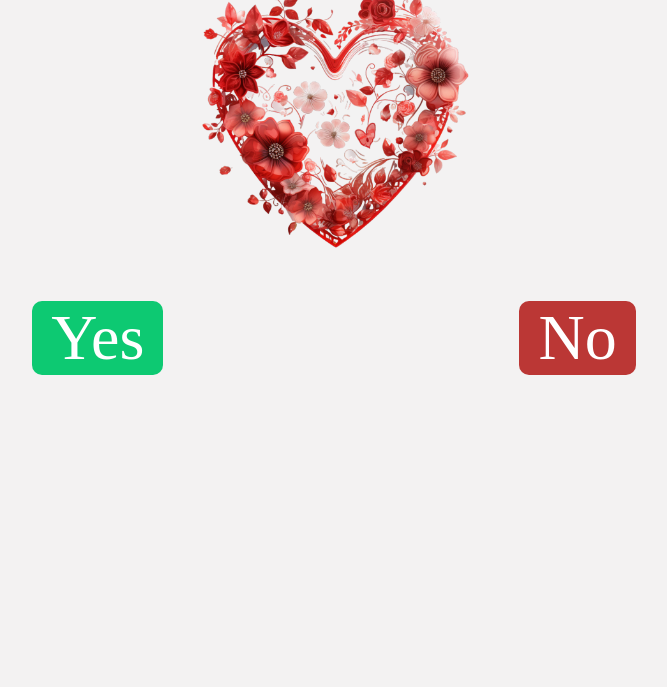
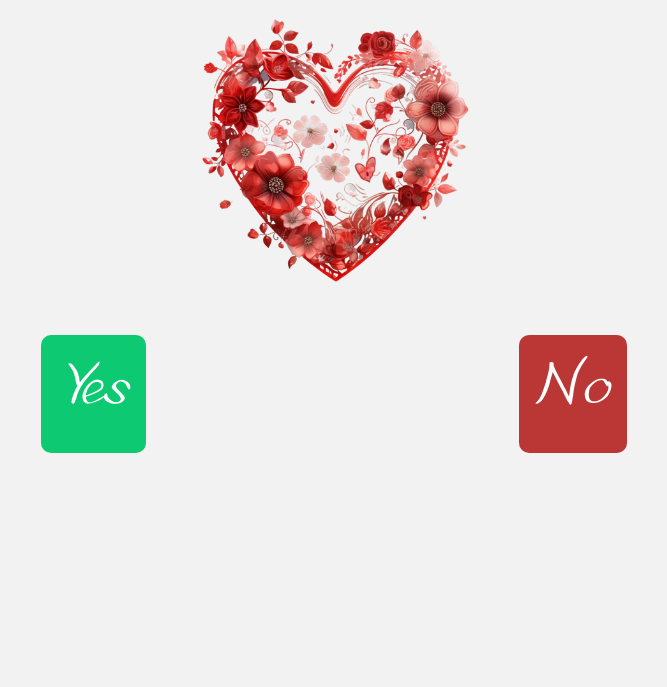
Before and after one commit to mrGolbya/valintine, a plain HTML site: page index.html in a window 1280 px wide. Shown: the part 113-800 px from the top of the page, without its empty margins (306-973 px from the left). Drawn offline with Linux system fonts and the light colour scheme; the site is published under a folder, as on GitHub Pages, so addresses that start at the root find nothing.

Commit message:
fix: link font

```diff
--- a/style.css
+++ b/style.css
@@ -8,7 +8,7 @@
 } */
 @font-face {
   font-family: "LeoHand";
-  src: url("/fonts/ofont.ru_LeoHand.ttf");
+  src: url("./fonts/ofont.ru_LeoHand.ttf");
   font-style: normal;
   font-weight: light;
   font-display: swap;
```
